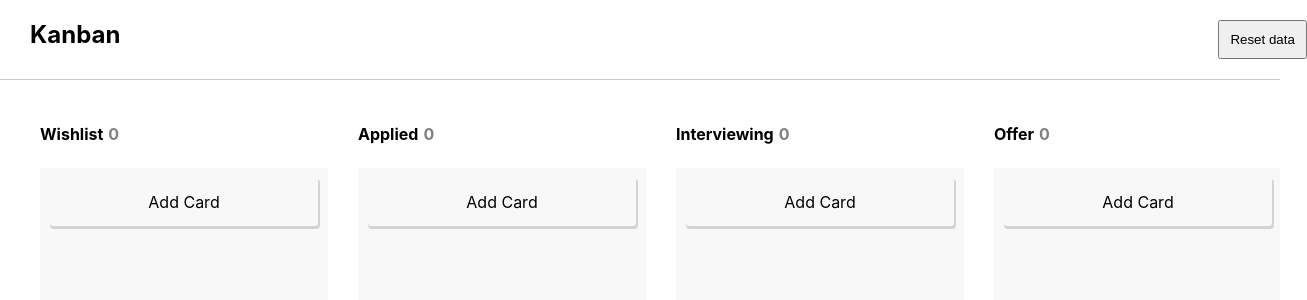
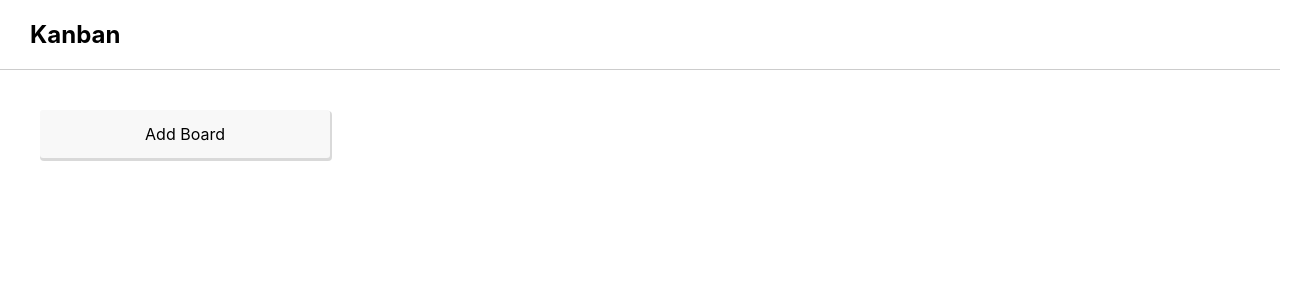
Before and after one commit to Pratyush1506/kanban, a React (Create React App) app: page / in a window 1280 px wide. Shown: the top 300 px of the page, 1307 px wide, since content can reach past the window. Built offline with nearby package versions, Linux system fonts and the light colour scheme.

Commit message:
Revert "card link functionality added"
This reverts commit 19bdd8066b4f7188875a3565c03562de4453ad72.

```diff
--- a/src/App.css
+++ b/src/App.css
@@ -23,7 +23,6 @@
     width: 100%;
     padding: 20px 30px;
     border-bottom: 1px solid #ccc;
-    display: flex;
 }
 
 .app-outer{
@@ -37,7 +36,7 @@
     padding: 20px;
     padding-bottom: 0;
     height: 100%;
-    width: 100%;
+    min-width: fit-content;
     display: flex;
     gap: 30px;
 }
@@ -56,9 +55,3 @@
 .app-boards-board-add:hover{
     box-shadow: 1px 2px 0 1px #ccc;
 }
-
-.reset-button{
-    position: relative;
-    left: 90%;
-    padding: 10px;
-}
--- a/src/App.js
+++ b/src/App.js
@@ -1,43 +1,10 @@
 import React, { useEffect, useState } from 'react';
 import './App.css';
 import Board from './Components/Board/Board';
+import Editable from './Components/Editable/Editable';
 
 function App() {
-
-  const initialBoard = [
-    {
-      id: Date.now() + Math.random(),
-      title: "Wishlist",
-      cards: [],
-    },
-    {
-      id: Date.now() + Math.random(),
-      title: "Applied",
-      cards: [],
-    },
-    {
-      id: Date.now() + Math.random(),
-      title: "Interviewing",
-      cards: [],
-    },
-    {
-      id: Date.now() + Math.random(),
-      title: "Offer",
-      cards: [],
-    },
-    {
-      id: Date.now() + Math.random(),
-      title: "Rejected",
-      cards: [],
-    },
-    {
-      id: Date.now() + Math.random(),
-      title: "Ghosted",
-      cards: [],
-    },
-  ]
-
-  const [boards, setBoards] = useState(JSON.parse(localStorage.getItem('jobtracker')) || initialBoard);
+  const [boards, setBoards] = useState(JSON.parse(localStorage.getItem('kanban')) ||  []);
 
   const [target, setTarget]=useState({
     cid: "",
@@ -51,7 +18,7 @@ function App() {
       labels: [],
       tasks: [],
       date: "",
-      link: "",
+      desc: "",
     };
 
     const index = boards.findIndex((item) => item.id === bid)
@@ -75,7 +42,20 @@ function App() {
     setBoards(tempBoards);
   };
 
+  const addBoard = (title) => {
+    setBoards([...boards,
+    {
+      id: Date.now() + Math.random(),
+      title,
+      cards: [],
+    },
+    ]);
+  };
 
+  const removeBoard = (bid)=>{
+    const tempBoards = boards.filter(item=>item.id !== bid);
+    setBoards(tempBoards);
+  }
 
   const handleDragEnter=(cid, bid) => {
     setTarget({
@@ -122,13 +102,8 @@ function App() {
     setBoards(tempBoards)
   };
 
-  const resetData= () =>{
-    // localStorage.setItem("jobreacker", JSON.stringify(initialBoard))
-    setBoards(initialBoard);
-  }
-
   useEffect(() => {
-    localStorage.setItem("jobtracker", JSON.stringify(boards))
+    localStorage.setItem("kanban", JSON.stringify(boards))
   }, [boards]);
 
 
@@ -136,7 +111,6 @@ function App() {
     <div className="App">
       <div className="app-navbar">
         <h2>Kanban</h2>
-        <button onClick={() =>resetData()} className='reset-button' >Reset data</button>
       </div>
       <div className="app-outer">
         <div className="app-boards">
@@ -145,6 +119,7 @@ function App() {
               <Board
               key={item.id}
               board={item}
+              removeBoard = {removeBoard}
               addCard = {addCard}
               removeCard = {removeCard}
               handleDragEnter = {handleDragEnter}
@@ -153,7 +128,14 @@ function App() {
                />
             ))
           }
-
+          <div className='app-boards-board'>
+            <Editable
+              displayClass="app-boards-board-add"
+              text="Add Board"
+              placeholder="Enter board title"
+              onSubmit={(value) => addBoard(value)}
+              />
+          </div>
         </div>
       </div>
     </div>
--- a/src/Components/Board/Board.css
+++ b/src/Components/Board/Board.css
@@ -1,5 +1,5 @@
 .board{
-    min-width: 288px;
+    min-width: 290px;
     max-height: 100%;
     display: flex;
     flex-direction: column;
--- a/src/Components/Board/Board.js
+++ b/src/Components/Board/Board.js
@@ -1,10 +1,13 @@
 import React, { useState } from 'react'
 import './Board.css'
+import { MoreHorizontal } from 'react-feather'
 import Card from '../Card/Card'
 import Editable from '../Editable/Editable'
+import Dropdown from '../Dropdown/Dropdown'
 
 function Board(props) {
 
+  const [showDropdown, setShowDropdown] = useState(false);
 
   return (
     <div className='board'>
@@ -12,7 +15,16 @@ function Board(props) {
         <p className="board-top-title">
           {props.board?.title} <span> {` ${props.board?.cards?.length}`} </span>
         </p>
-
+        <div className="board-top-more" onClick={() => setShowDropdown(true)}>
+          <MoreHorizontal />
+          {showDropdown && (
+            <Dropdown onClose={()=> setShowDropdown(false)} >
+              <div className="board-dropdown">
+                <p onClick={()=>props.removeBoard(props.board?.id)}>Delete Board</p>
+              </div>
+            </Dropdown>
+          )}
+        </div>
       </div>
       <div className="board-cards custom-scroll">
         {
--- a/src/Components/Card/Card.css
+++ b/src/Components/Card/Card.css
@@ -29,13 +29,6 @@
 
 .card-title{
     font-weight: bold;
-    display: flex;
-    gap: 10px;
-}
-
-.card-title a svg{
-    height: 20px;
-    width: 20px;
 }
 
 .card-footer{
--- a/src/Components/Card/Card.js
+++ b/src/Components/Card/Card.js
@@ -1,6 +1,6 @@
 import React from 'react'
 import './Card.css'
-import { CheckSquare, Clock, MoreHorizontal, Link } from 'react-feather'
+import { CheckSquare, Clock, MoreHorizontal } from 'react-feather'
 import Chip from '../Chip/Chip'
 import Dropdown from '../Dropdown/Dropdown'
 import { useState } from 'react'
@@ -10,6 +10,7 @@ function Card(props) {
 
 const [showDropdown, setShowDropdown] = useState(false);
 const [showModal, setShowModal] = useState(false);
+
 
   return (
     <>
@@ -52,15 +53,7 @@ const [showModal, setShowModal] = useState(false);
                     )}
                 </div>
             </div>
-            <div className="card-title"> {props.card?.title}
-            { props.card?.link && (
-                <a href= {props.card?.link} onClick={(event)=>{event.stopPropagation()}}>
-                <Link />
-                </a>
-                )
-            }
-
-            </div>
+            <div className="card-title"> {props.card?.title} </div>
             <div className="card-footer">
                 {
                     props.card?.date &&(
--- a/src/Components/Card/CardInfo/CardInfo.js
+++ b/src/Components/Card/CardInfo/CardInfo.js
@@ -2,7 +2,7 @@ import React, { useEffect, useState } from 'react'
 import Editable from '../../Editable/Editable'
 import './CardInfo.css'
 import Modal from '../../Modal/Modal'
-import { Briefcase, Calendar, CheckSquare, Link, List, Tag, Trash, Type } from 'react-feather'
+import { Calendar, CheckSquare, List, Tag, Trash, Type } from 'react-feather'
 import Chip from '../../Chip/Chip'
 
 function CardInfo(props) {
@@ -98,8 +98,8 @@ function CardInfo(props) {
 {/* Title */}
               <div className="cardinfo-box">
                 <div className="cardinfo-box-title">
-                  <Briefcase />
-                  Company
+                  <Type />
+                  Title
                 </div>
                 <div className="cardinfo-box-body">
                   <Editable
@@ -112,18 +112,18 @@ function CardInfo(props) {
                 </div>
               </div>
 
-{/* Application link */}
+{/* Description */}
               <div className="cardinfo-box">
                 <div className="cardinfo-box-title">
-                  <a href={values.link} ><Link /></a>
-                  Link
+                  <List />
+                  Description
                 </div>
                 <div className="cardinfo-box-body">
                   <Editable
-                    cardInfoText={values.link}
-                    placeholder="Enter application link"
-                    buttonText="Add apllication link"
-                    onSubmit = {(value)=>setValues({...values, link: value})}
+                    cardInfoText={values.desc}
+                    placeholder="Enter Description"
+                    buttonText="Set Description"
+                    onSubmit = {(value)=>setValues({...values, desc: value})}
                   />
                 </div>
               </div>
@@ -132,7 +132,7 @@ function CardInfo(props) {
               <div className="cardinfo-box">
                 <div className="cardinfo-box-title">
                   <Calendar />
-                  Date Applied
+                  Date
                 </div>
                 <div className="cardinfo-box-body">
                   <input type="date"
@@ -189,7 +189,7 @@ function CardInfo(props) {
               <div className="cardinfo-box">
                 <div className="cardinfo-box-title">
                   <CheckSquare />
-                  Process
+                  Tasks
                 </div>
 
                 <div className="cardinfo-box-progress-bar">
```
